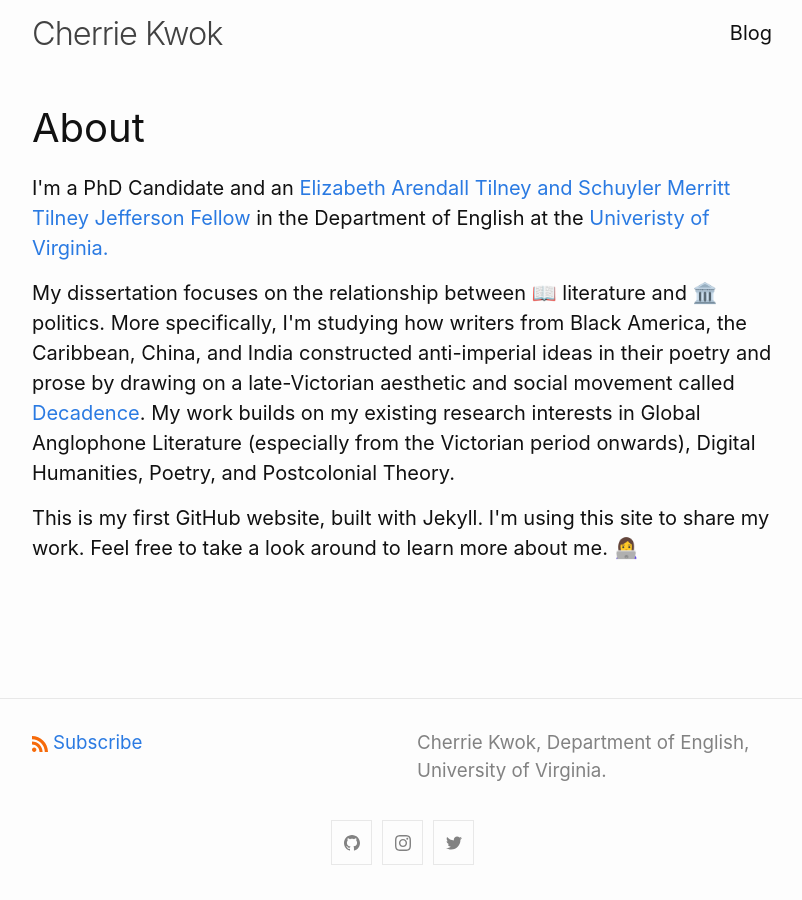
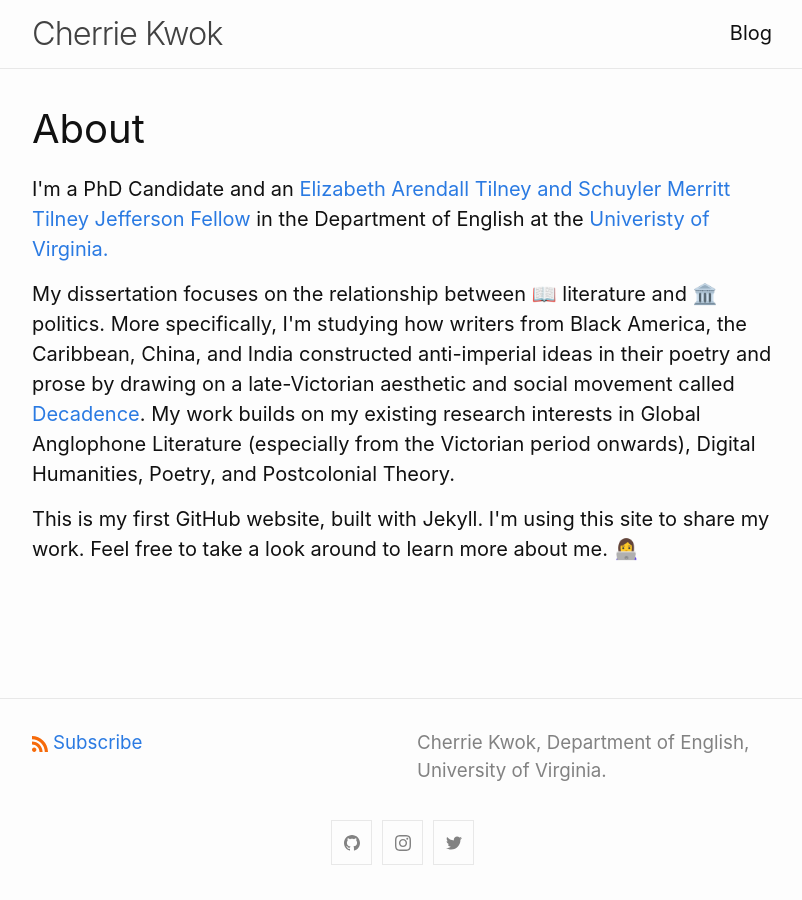
Before and after one commit to mk7kf/mk7kf.github.io, a Jekyll site: the page built from index.md, in a window 1280 px wide. Shown: the whole page, without its empty margins (238-1040 px from the left). Built offline with Jekyll 4.4.1, drawn with Linux system fonts in a browser that asks for light colours; emoji names are drawn with the system emoji font.

Commit message:
Update _layout.scss

```diff
--- a/_sass/minima/_layout.scss
+++ b/_sass/minima/_layout.scss
@@ -3,7 +3,7 @@
  */
 .site-header {
   // border-top: 5px solid $border-color-03;
-  // border-bottom: 1px solid $border-color-01;
+  border-bottom: 1px solid $border-color-01;
   min-height: $spacing-unit * 1.865;
   line-height: $base-line-height * $base-font-size * 2.25;
 
```
